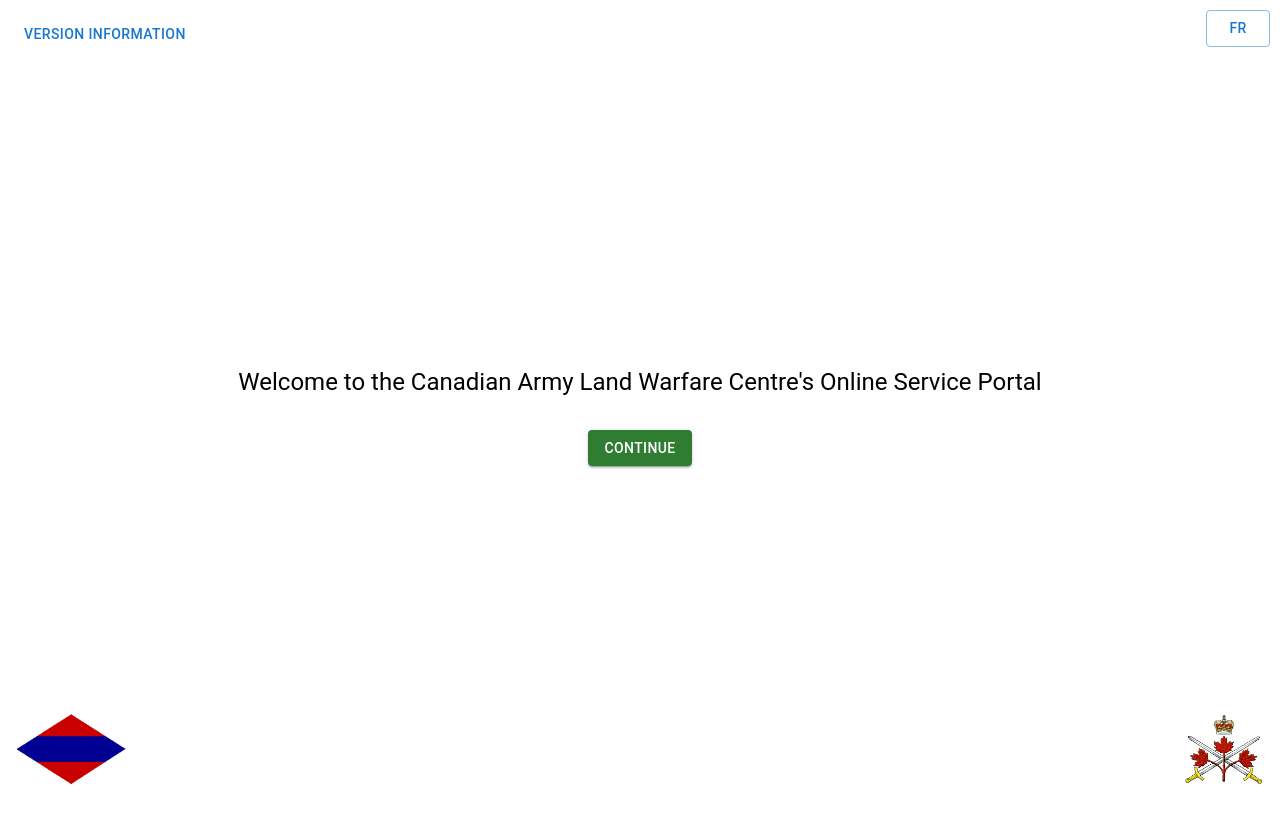
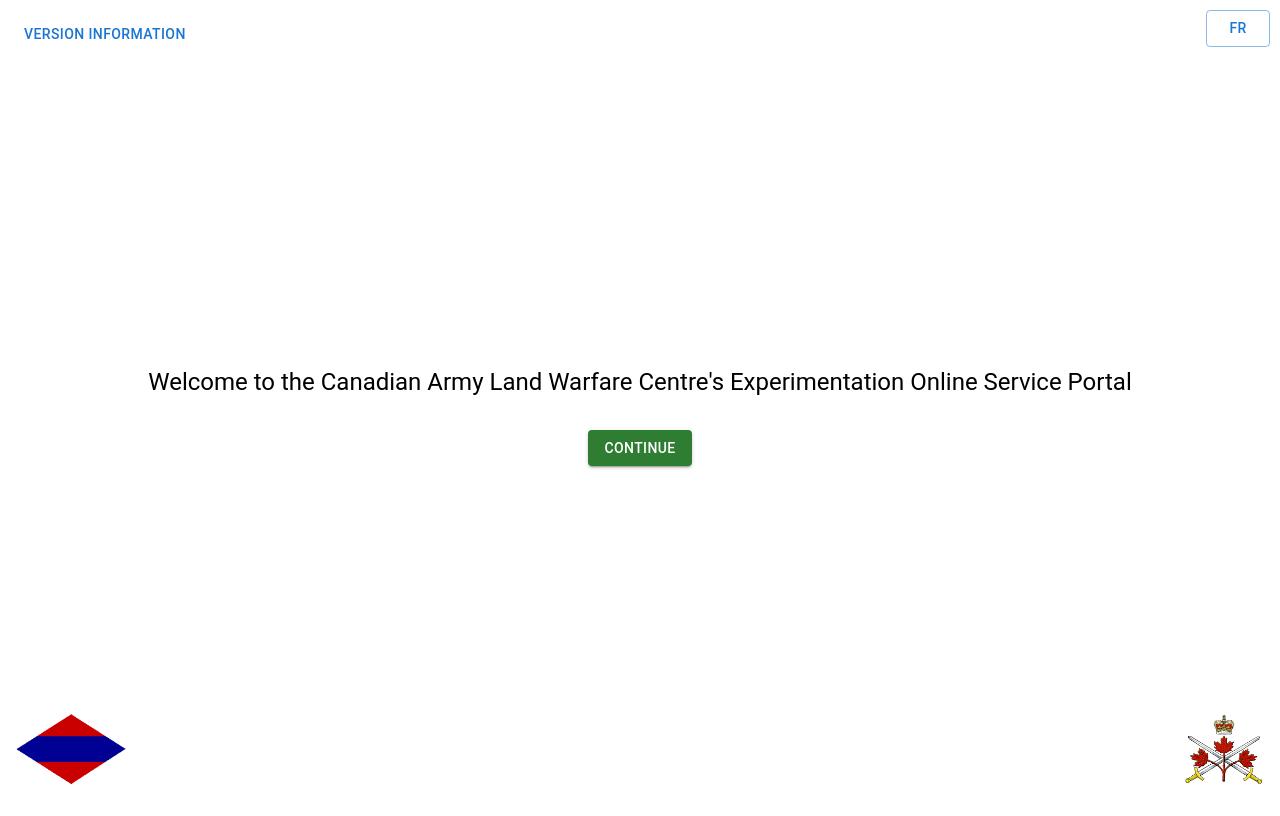
Before and after one commit to ajsib/esc.calwc.front, a Next.js app: page / in a window 1280 px wide. Built offline with nearby package versions, Linux system fonts and the light colour scheme.

Commit message:
bugfix 1

```diff
--- a/pages/home/index.tsx
+++ b/pages/home/index.tsx
@@ -5,7 +5,7 @@
 const HomePage: NextPage = () => {
   return (
     <>
-      <Header></Header>
+      <Header/>
       <Container
         sx={{
           height: '100vh',
--- a/pages/index.tsx
+++ b/pages/index.tsx
@@ -25,13 +25,13 @@
   const sentenceVariants = {
     hidden: { opacity: 0, x: 50 },
     visible: { opacity: 1, x: 0 },
-    exit: { opacity: 0 }
+    exit: { opacity: 0, transition: { duration: 0.001 } } // exit immediately
   };
 
   const headerVariants = {
-    hidden: { opacity: 0 },
-    visible: { opacity: 1 },
-    exit: { opacity: 0 }
+    hidden: { opacity: 0, x: 100 },
+    visible: { opacity: 1, x: 0 },
+    exit: { opacity: 0, x: -100 }
   };
 
   const colorVariants = {
@@ -74,7 +74,7 @@
               initial="hidden"
               animate="visible"
               exit="exit"
-              transition={{ duration: 2 }}
+              transition={{ duration: 0.5 }}
               sx={{ color: "white" }}
             >
             </Typography>
@@ -86,7 +86,7 @@
               initial="hidden"
               animate="visible"
               exit="exit"
-              transition={{ duration: 2 }}
+              transition={{ duration: 0.5 }}
               sx={{ color: "white" }}
             >
             </Typography>
@@ -117,7 +117,7 @@
               variant="h5"
               sx={{ textAlign: 'center' }}
             >
-                Welcome to the Canadian Army Land Warfare Centre&apos;s Online Service Portal
+              Welcome to the Canadian Army Land Warfare Centre&apos;s Experimentation Online Service Portal
             </Typography>
           ) : (
             <Typography
@@ -131,7 +131,7 @@
               variant="h5"
               sx={{ textAlign: 'center' }}
             >
-                Bienvenue sur le Portail de Services en ligne du Centre de Guerre Terrestre de l&apos;armée Canadienne
+              Bienvenue sur le Portail de Services au Expérimentation en ligne du Centre de Guerre Terrestre de l&apos;armée Canadienne
             </Typography>
           )}
         </AnimatePresence>
```
Lines whose indentation alone changed are shown as unchanged.
